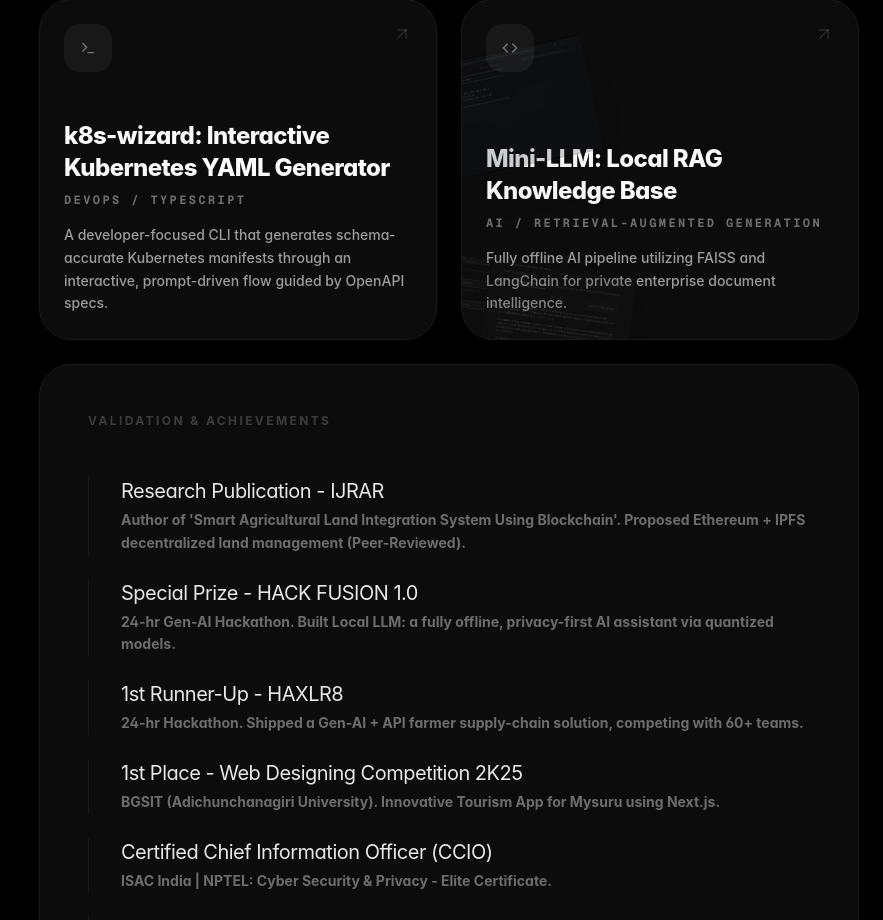
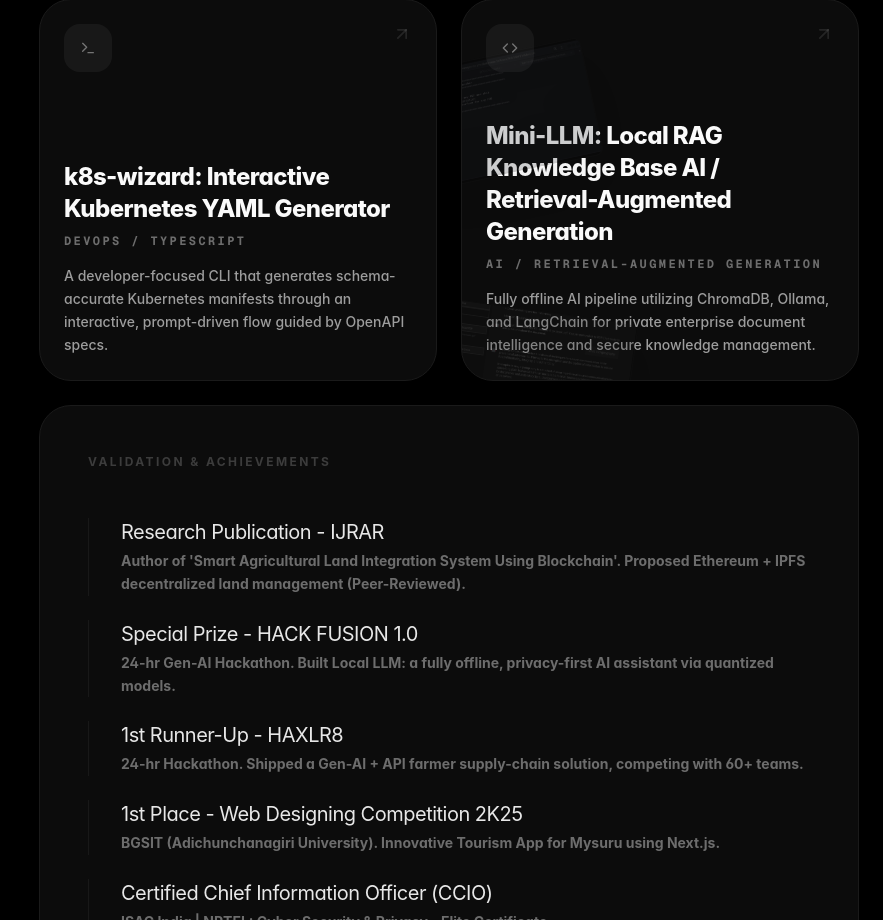
Before and after one commit to BHUVANBN/portfolio, a Next.js app: page / in a window 1280 px wide. Shown: the part 1800-2720 px from the top of the page, without its empty margins (397-1280 px from the left). Built offline with nearby package versions, Linux system fonts and the light colour scheme.

Commit message:
minillm updates

```diff
--- a/app/components/BentoProfile.tsx
+++ b/app/components/BentoProfile.tsx
@@ -66,9 +66,9 @@ const mainProjects = [
     icon: <Terminal className="w-4 h-4" />
   },
   {
-    title: "Mini-LLM: Local RAG Knowledge Base",
+    title: "Mini-LLM: Local RAG Knowledge Base AI / Retrieval-Augmented Generation",
     tag: "AI / Retrieval-Augmented Generation",
-    desc: "Fully offline AI pipeline utilizing FAISS and LangChain for private enterprise document intelligence.",
+    desc: "Fully offline AI pipeline utilizing ChromaDB, Ollama, and LangChain for private enterprise document intelligence and secure knowledge management.",
     href: "https://github.com/BHUVANBN/MiniLLM",
     icon: <Code className="w-4 h-4" />,
     imagePosition: "left",
```
Also changed, not shown: public/projects/1774548420079.jpeg (added).
